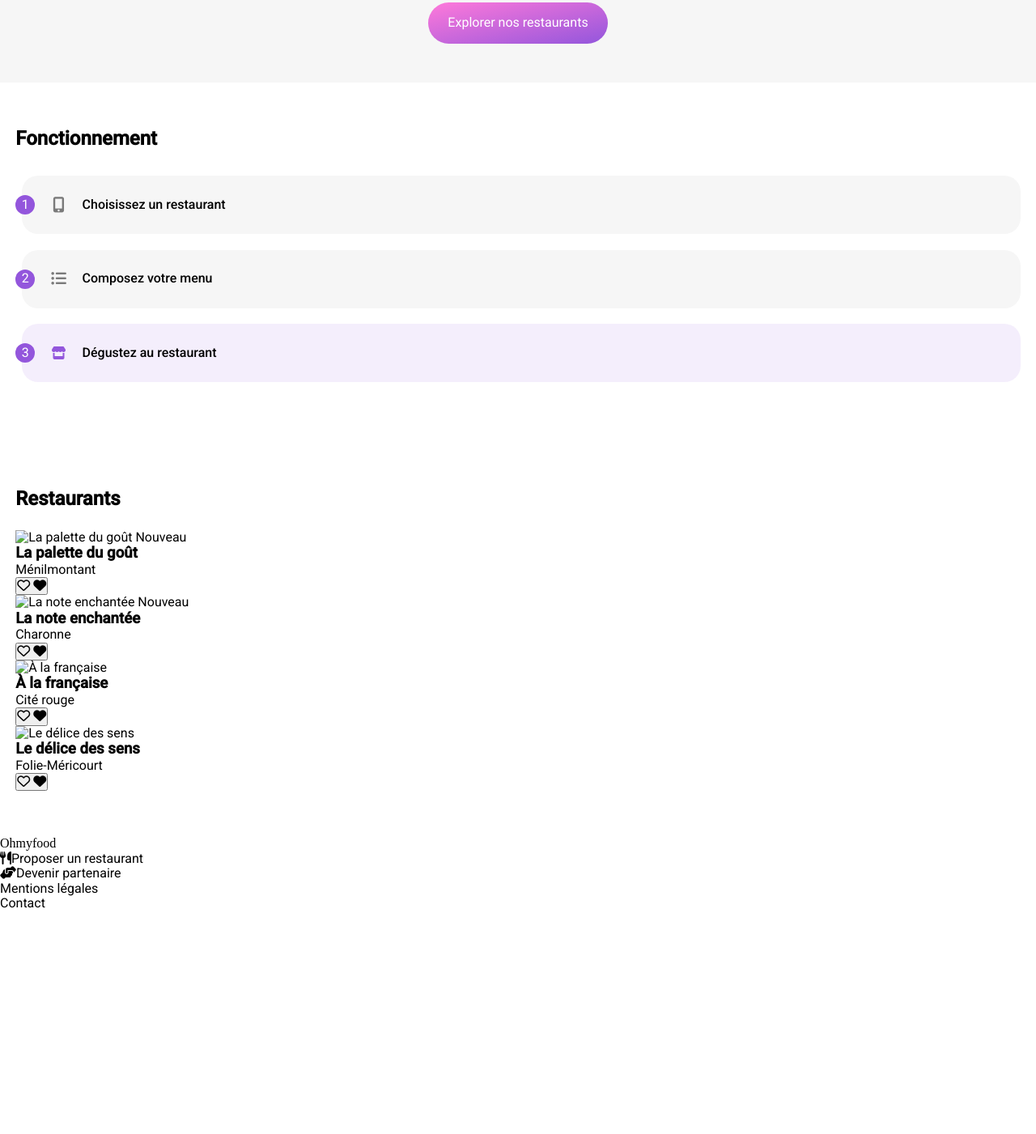
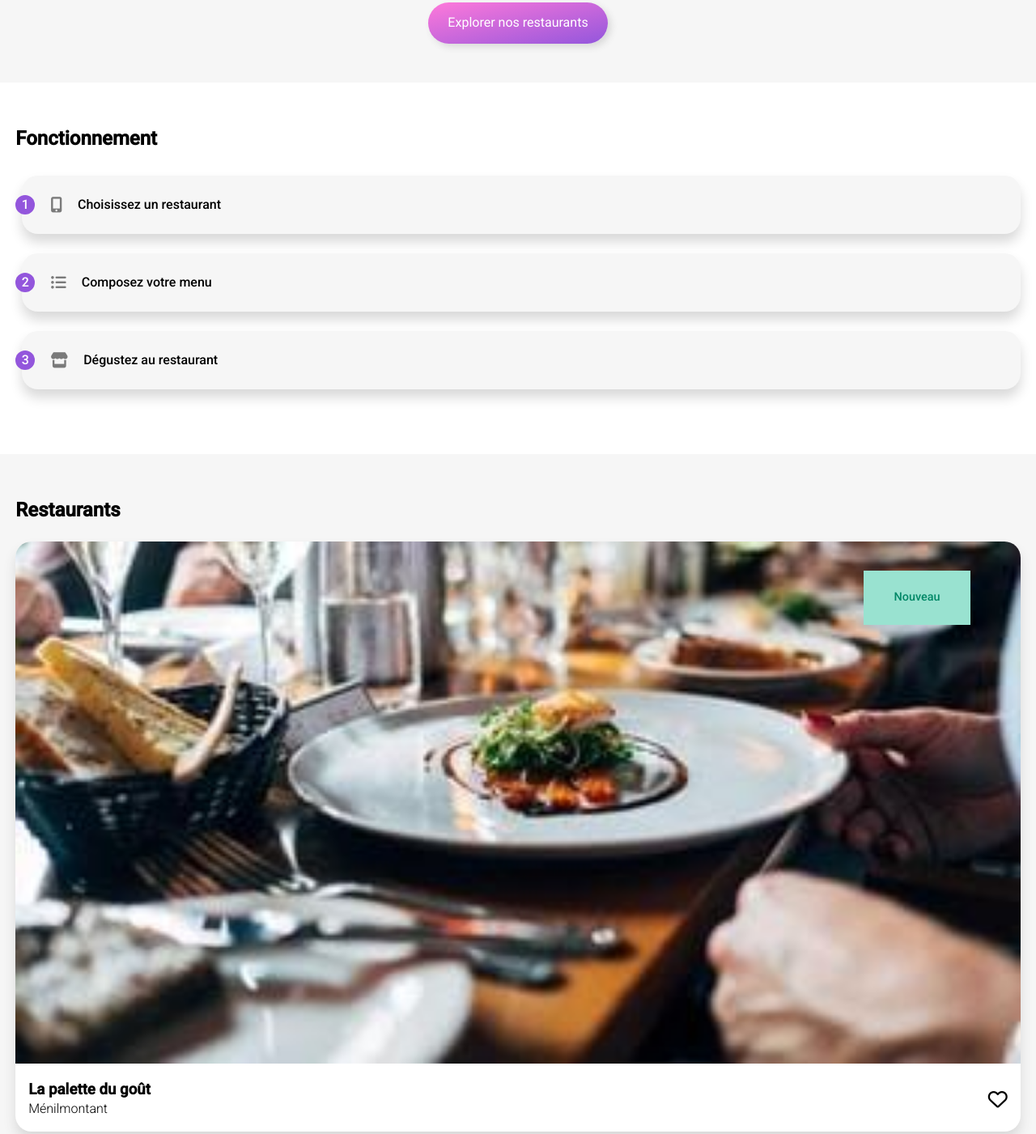
Before and after one commit to aureliegerber/formation-OC-projet-3, a website: page index.html in a window 1280 px wide. Shown: the part 255-1656 px from the top of the page at 81% size. Before the commit the page ends 1380 px from the top, so only its background shows below. Drawn offline with Linux system fonts and the light colour scheme; a web font is replaced by a local one.

Commit message:
refactor: change the css code for the heart and the buttons

```diff
--- a/index.html
+++ b/index.html
@@ -17,7 +17,6 @@
 
     <script src="https://kit.fontawesome.com/f161925d2e.js" crossorigin="anonymous"></script>
 
-
     <title>Ohmyfood</title>
 </head>
 <body>
@@ -34,83 +33,77 @@
             <div class="banner__body">
                 <h1>Réservez le menu qui vous convient</h1>
                 <p>Découvrez des restaurants d'exception, sélectionnés par nos soins</p>
-                <button class="btn">Explorer nos restaurants</button>
+                <a href="#restaurant"><button class="btn">Explorer nos restaurants</button></a>
             </div>
         </section>
 
         <section class="functioning container">
             <h2>Fonctionnement</h2>
-            <div class="functioning__item">
-                <span>1</span>
-                <i class="fas fa-mobile-screen-button fa-grey"></i>
-                <p>Choisissez un restaurant</p>
-            </div>
-            <div class="functioning__item">
-                <span>2</span>
-                <i class="fas fa-list-ul fa-grey"></i>
-                <p>Composez votre menu</p>
-            </div>
-            <div class="functioning__item functioning__item--purple">
-                <span>3</span>
-                <i class="fas fa-store fa-purple"></i>
-                <p>Dégustez au restaurant</p>
-            </div>
+            <ol>
+                <li><i class="fas fa-mobile-screen-button"></i>Choisissez un restaurant</li>
+                <li><i class="fas fa-list-ul"></i>Composez votre menu</li>
+                <li><i class="fas fa-store"></i>Dégustez au restaurant</li>
+            </ol>
         </section>
 
-        <section class="restaurant container">
+        <section class="restaurant container" id="restaurant">
             <h2>Restaurants</h2>
-            <article>
+            <article class="restaurant__card card">
                 <a href="la-palette-du-gout.html">
-                    <img src="" alt="La palette du goût">
+                    <img src="./images/la-palette-du-gout-menilmontant-paris-335w.jpg" alt="La palette du goût">
                     <span>Nouveau</span>
+                    <div class="card__body">
                         <div>
                             <h3>La palette du goût</h3>
                             <p>Ménilmontant</p>
                         </div>
                         <button>
                             <i class="fa-regular fa-heart"></i>
-                        <i class="fa-solid fa-heart"></i>
                         </button>
+                    </div>
                 </a>
             </article>
-            <article>
+            <article class="restaurant__card card">
                 <a href="la-note-enchantee.html">
-                    <img src="" alt="La note enchantée">
+                    <img src="./images/la-note-enchantee-charonne-paris-335w.jpg" alt="La note enchantée">
                     <span>Nouveau</span>
+                    <div class="card__body">
                         <div>
                             <h3>La note enchantée</h3>
                             <p>Charonne</p>
                         </div>
                         <button>
                             <i class="fa-regular fa-heart"></i>
-                        <i class="fa-solid fa-heart"></i>
                         </button>
+                    </div>
                 </a>
             </article>
-            <article>
+            <article class="restaurant__card card">
                 <a href="a-la-francaise.html">
-                    <img src="" alt="À la française">
+                    <img src="./images/a-la-francaise-cite-rouge-paris-335w.jpg" alt="À la française">
+                    <div class="card__body">
                         <div>
                             <h3>À la française</h3>
                             <p>Cité rouge</p>
                         </div>
                         <button>
                             <i class="fa-regular fa-heart"></i>
-                        <i class="fa-solid fa-heart"></i>
                         </button>
+                    </div>
                 </a>
             </article>
-            <article>
+            <article class="restaurant__card card">
                 <a href="le-delice-des-sens.html">
-                    <img src="" alt="Le délice des sens">
+                    <img src="./images/le-delice-des-sens-folie-mericourt-paris-335w.jpg" alt="Le délice des sens">
+                    <div class="card__body">
                         <div>
                             <h3>Le délice des sens</h3>
                             <p>Folie-Méricourt</p>
                         </div>
                         <button>
                             <i class="fa-regular fa-heart"></i>
-                        <i class="fa-solid fa-heart"></i>
                         </button>
+                    </div>
                 </a>
             </article>
         </section>
@@ -119,10 +112,10 @@
     <footer>
         <a href="#" class="footer__logo logo">Ohmyfood</a>
         <ul>
-            <li><i class="fa-solid fa-utensils"></i>Proposer un restaurant</li>
-            <li><i class="fa-solid fa-handshake-angle"></i>Devenir partenaire</li>
-            <li>Mentions légales</li>
-            <li>Contact</li>
+            <li><a href="#"><i class="fa-solid fa-utensils"></i>Proposer un restaurant</li></a>
+            <li><a href="#"><i class="fa-solid fa-handshake-angle"></i>Devenir partenaire</li></a>
+            <li><a href="#">Mentions légales</a></li>
+            <li><a href="#">Contact</a></li>
         </ul>
     </footer>
 
--- a/sass/components/_buttons.scss
+++ b/sass/components/_buttons.scss
@@ -1,9 +1,31 @@
 .btn {
+    position: relative;
     display: block;
     padding: 1rem 1.5rem;
     margin: auto;
-    background-image: linear-gradient(to bottom right, $secondary-color,$primary-color);
+    border: none;
     border-radius: 30px;
-    border: none;
+    background: linear-gradient(to bottom right, $secondary-color,$primary-color);
+    box-shadow: 4px 4px 8px $shadow-color;
     color: $primary-bg-color;
+    cursor: pointer;
+    &::after {
+        position: absolute;
+        content: "";
+        top: 0;
+        right: 0;
+        bottom: 0;
+        left: 0;
+        border-radius: 30px;
+        box-shadow: 4px 4px 8px $shadow-color-hover;
+        opacity: 0;
+    }
+    &:hover {
+        opacity: 0.85;
+        transition: opacity 0.3s;
+        &::after {
+            opacity: 1;
+            transition: opacity 0.3s;
+        }
+    }
 }
--- a/sass/layout/_container.scss
+++ b/sass/layout/_container.scss
@@ -21,52 +21,141 @@
     padding: 3.5rem 1.2rem;
 }
 
-.functioning h2 {
+.functioning {
+    & h2 {
         margin-bottom: 2rem;
     }
-
-.functioning__item {
+    & ol {
+        margin-left: 0.5rem;
+        counter-reset: step; /* initialize and name the counter */
+    }
+    & li {
+        position: relative;
         display: flex;
         gap: 1.2rem;
         align-items: center;
         height: 4.5rem;
-    margin-left: 0.5rem;
-    margin-bottom: 1.2rem;
+        margin-bottom: 1.5rem;
+        border-radius: 20px;
+        background-color: $secondary-bg-color;
+        box-shadow: 0 10px 15px 0 $shadow-color;
+        font-weight: 500;
+        list-style-type: none;
+        counter-increment: step; /* incremente the counter with each new li */
 
-    background-color: $secondary-bg-color;
-    border-radius: 20px;
-    & i {
-        width: 20px;
-        text-align: center;
-    }
-    & span {
+        &::before {
         display: flex;
         justify-content: center;
         align-items: center;
         margin-left: -0.5rem;
         width: 1.5rem;
         height: 1.5rem;
+        border-radius: 50%;
         background-color: $primary-color;
-        border-radius: 50%;
         color: $primary-bg-color;
+        content: counter(step); /* display the counter */
         }
-    & .fa-grey {
+
+        &::after {
+            content: "";
+            position: absolute;
+            top: 0;
+            right: 0;
+            bottom: 0;
+            left: 0;
+            background-color: $primary-color;
+            border-radius: 20px;
+            opacity: 0;
+        }
+
+        &:hover {
+            &::after {
+                opacity: 0.1;
+            }
+            & i {
+                color: $primary-color;
+                opacity: 1;
+            }
+        }
+    }
+    & i {
         font-size: 1.2rem;
         opacity: 0.5;
-    }
-    & p {
-        font-weight: 500;
-    }
-    &--purple {
-        background: rgba($primary-color, 0.1)
-    }
-    & .fa-purple {
-        color: $primary-color;
     }
 }
 
 /* Restaurant */
 
-.restaurant h2 {
+.restaurant {
+    background-color: $secondary-bg-color;
+    & h2 {
         margin-bottom: 1.5rem;
     }
+    & img {
+        border-radius: 20px 20px 0 0;
+    }
+    & p {
+        font-weight: 300;
+    }
+    & button {
+        border: none;
+        background-color: transparent;
+    }
+}
+
+.restaurant__card {
+    position: relative;
+    margin-bottom: 1.2rem;
+    border-radius: 20px;
+    background-color: $primary-bg-color;
+    box-shadow: 0 10px 15px 0 $shadow-color;
+    cursor: pointer;
+    & span {
+        position: absolute;
+        top: 5%;
+        right: 5%;
+        padding: 2% 3%;
+        background-color: $tertiary-color;
+        font-size: 0.9rem;
+        font-weight: 500;
+        color: $secondary-text-color;
+    }
+    & img {
+        width: 100%;
+    }
+}
+
+.card__body {
+    display: flex;
+    justify-content: space-between;
+    align-items: center;
+    padding: 1rem 1rem;
+    line-height: 1.5rem;
+
+    & i {
+        font-size: 1.5rem;
+        position: relative;
+
+        &::after {
+            content: "\f004";
+            background: linear-gradient(#9356DC, #FF79DA); /* Set the background color */
+            background-clip: text; /* Mask the background around the text */
+            color: transparent;   /* Make the text fill color value transparent so the masked background color comes through */
+            font-family: "Font Awesome 5 Free";
+            font-weight: 900;
+            position: absolute;
+            top: 0;
+            right: 0;
+            bottom: 0;
+            left: 0;
+            transform: scale(0);
+        }
+
+        &:hover {
+            &::after {
+                transform: scale(1);
+                transition: transform 0.6s;
+            }
+        }
+    }
+}
--- /dev/null
+++ b/sass/layout/_footer.scss
@@ -0,0 +1,19 @@
+footer {
+    padding: 1.5rem 1.5rem 2rem;
+    background-color: $quaternary-bg-color;
+    color: $primary-bg-color;
+    & .footer__logo {
+        display: inline-block;
+        margin-bottom: 1.2rem;
+        font-size: 1.2rem;
+    }
+    & ul {
+        list-style-type: none;
+        line-height: 1.8rem;
+        font-weight: 500;
+
+        & i {
+            width: 2rem;
+        }
+    }
+}
--- a/sass/layout/_header.scss
+++ b/sass/layout/_header.scss
@@ -5,6 +5,12 @@
     box-shadow: 0 2px 10px rgb(126, 123, 123);
 
     text-align: center;
+
+    & i {
+        transform: translateX(-20vw);
+
+        font-size: 1.3rem;
+    }
 }
 
 .header__location {
--- a/sass/main.scss
+++ b/sass/main.scss
@@ -12,5 +12,6 @@
 @import "./layout/nav";
 @import "./layout/container";
 @import "./layout/form";
+@import "./layout/footer";
 
 @import "./pages/index";
--- a/sass/utils/_variables.scss
+++ b/sass/utils/_variables.scss
@@ -5,8 +5,13 @@ $secondary-bg-color:#F6F6F6; //light grey
 $tertiary-bg-color: #EAEAEA; //dark grey
 $quaternary-bg-color: #353535; //black
 
+// Shadow
+$shadow-color: #D9D9D9;
+$shadow-color-hover: #9b9898;
+
 // Text Color
 $primary-text-color: #000000; //dark
+$secondary-text-color: #008766; //green
 
 // Other color
 $primary-color: #9356DC; //purple
```
Also changed, not shown: la-palette-du-gout.html (+39 -0 lines), images/a-la-francaise-cite-rouge-paris-335w.jpg (added), images/la-note-enchantee-charonne-paris-335w.jpg (added), images/la-palette-du-gout-menilmontant-paris-335w.jpg (added), images/le-delice-des-sens-folie-mericourt-paris-335w.jpg (added), public/css/style.css, 1 other file. Lines whose indentation alone changed are shown as unchanged.
